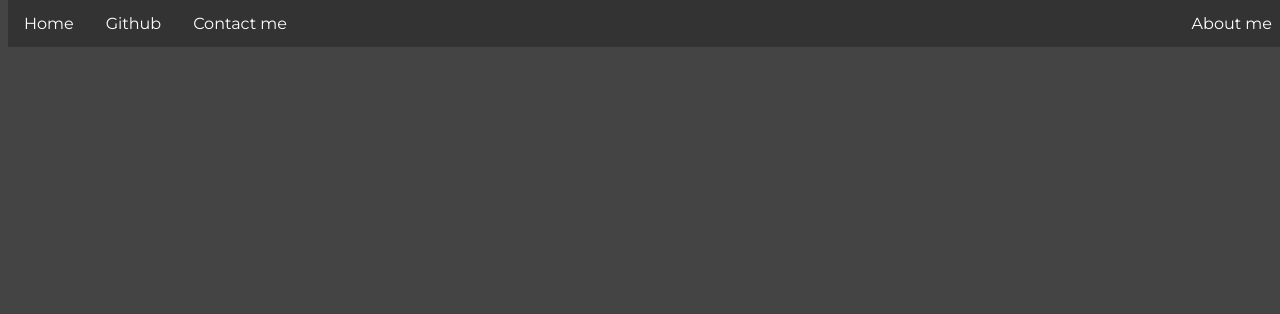
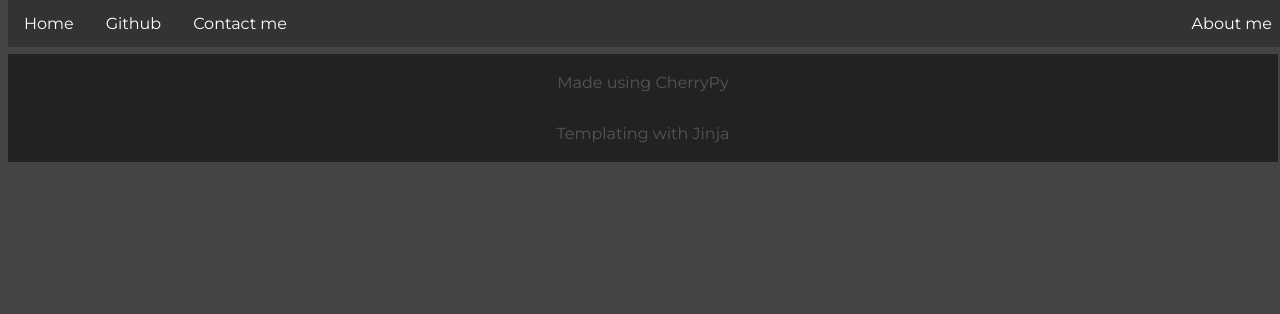
Before and after one commit to nic-gaffney/Website, a Python web app: template public/templates/base.html in a window 1280 px wide. Shown: the top 314 px of the page. Run offline with Jinja, Linux system fonts and the light colour scheme; the template is opened without the code that fills it, so the values that code supplies are empty.

Commit message:
:art: Added a basic footer

```diff
--- a/public/css/style.css
+++ b/public/css/style.css
@@ -5,11 +5,38 @@ body {
     background-color: #444;
 }
 
+footer ul {
+    margin: 0;
+    padding: 0;
+}
+
+footer {
+  width: 100%;
+  bottom: 0;
+  text-align: center;
+  padding: 3px;
+  background-color: #222;
+  color: white;
+  float: bottom;
+}
+
+footer li {
+
+    overflow: hidden;
+    list-style-type: none;
+}
+
+
+footer a {
+    text-decoration: none;
+    color: #555;
+}
+
 .active {
   background-color: #F20E23;
 }
 
-ul {
+nav ul {
   list-style-type: none;
   margin: 0;
   padding: 0;
@@ -20,11 +47,11 @@ ul {
   width: 100%;
 }
 
-li {
+nav li {
   float: left;
 }
 
-li a {
+nav li a {
   display: block;
   color: white;
   text-align: center;
@@ -32,8 +59,12 @@ li a {
   text-decoration: none;
 }
 
-li a:hover {
+nav li a:hover {
   background-color: #111;
+}
+
+footer li a:hover {
+  color: #444;
 }
 
 .header {
--- a/public/templates/base.html
+++ b/public/templates/base.html
@@ -32,7 +32,16 @@
     {% block content %}
     {% endblock %}
 </div>
-
+<footer>
+    <ul>
+        <li>
+            <p><a href="https://cherrypy.dev">Made using CherryPy</a></p>
+        </li>
+        <li>
+            <p><a href="https://jinja.palletsprojects.com/en/3.0.x/">Templating with Jinja</a></p>
+        </li>
+    </ul>
+</footer>
 
 </body>
 </html>
```
